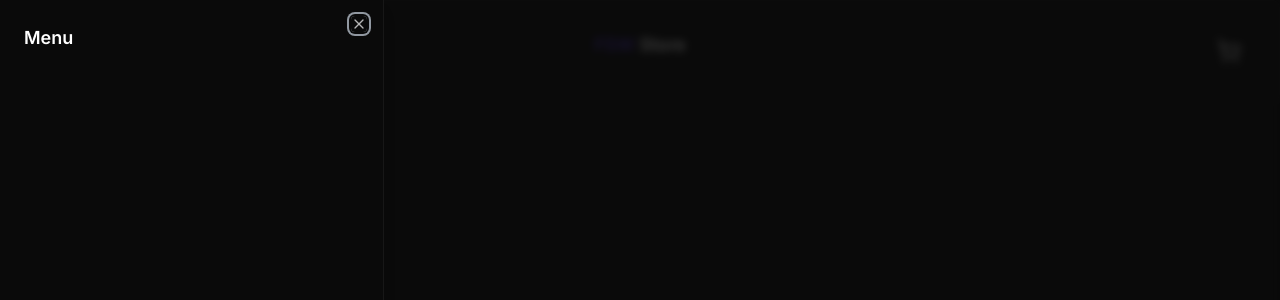
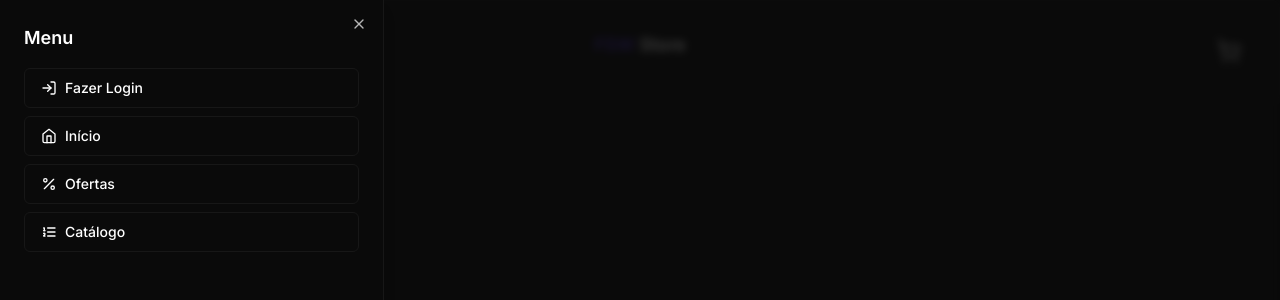
Before and after one commit to matheusdev97/store, a Next.js app: page / in a window 1280 px wide. Both pictures are taken after a click on the button 51 px from the left and 51 px from the top of the page. Shown: the top 300 px of the page. Built offline with nearby package versions, Linux system fonts and the light colour scheme; no server answers.

Commit message:
feat: add auth handler to header

```diff
--- a/package.json
+++ b/package.json
@@ -11,7 +11,9 @@
   "dependencies": {
     "@auth/prisma-adapter": "^1.0.4",
     "@prisma/client": "^5.4.2",
+    "@radix-ui/react-avatar": "^1.0.4",
     "@radix-ui/react-dialog": "^1.0.5",
+    "@radix-ui/react-separator": "^1.0.3",
     "@radix-ui/react-slot": "^1.0.2",
     "class-variance-authority": "^0.7.0",
     "clsx": "^2.0.0",
--- a/src/app/layout.tsx
+++ b/src/app/layout.tsx
@@ -1,22 +1,29 @@
-import type { Metadata } from 'next'
-import { Inter } from 'next/font/google'
-import './globals.css'
+import type { Metadata } from "next";
+import { Inter } from "next/font/google";
+import "./globals.css";
+import Header from "@/components/ui/header";
+import { AuthProvider } from "@/providers/auth";
 
-const inter = Inter({ subsets: ['latin'] })
+const inter = Inter({ subsets: ["latin"] });
 
 export const metadata: Metadata = {
-  title: 'Create Next App',
-  description: 'Generated by create next app',
-}
+  title: "Create Next App",
+  description: "Generated by create next app",
+};
 
 export default function RootLayout({
   children,
 }: {
-  children: React.ReactNode
+  children: React.ReactNode;
 }) {
   return (
     <html lang="en">
-      <body className={inter.className}>{children}</body>
+      <body className={inter.className}>
+        <AuthProvider>
+          <Header />
+          {children}
+        </AuthProvider>
+      </body>
     </html>
-  )
+  );
 }
--- a/src/app/page.tsx
+++ b/src/app/page.tsx
@@ -1,7 +1,6 @@
-import Header from "@/components/ui/header";
 
 export default function Home() {
   return (
-    <Header />
+    <div>Home</div>
   )
   }
--- /dev/null
+++ b/src/components/ui/avatar.tsx
@@ -0,0 +1,50 @@
+"use client"
+
+import * as React from "react"
+import * as AvatarPrimitive from "@radix-ui/react-avatar"
+
+import { cn } from "@/lib/utils"
+
+const Avatar = React.forwardRef<
+  React.ElementRef<typeof AvatarPrimitive.Root>,
+  React.ComponentPropsWithoutRef<typeof AvatarPrimitive.Root>
+>(({ className, ...props }, ref) => (
+  <AvatarPrimitive.Root
+    ref={ref}
+    className={cn(
+      "relative flex h-10 w-10 shrink-0 overflow-hidden rounded-full",
+      className
+    )}
+    {...props}
+  />
+))
+Avatar.displayName = AvatarPrimitive.Root.displayName
+
+const AvatarImage = React.forwardRef<
+  React.ElementRef<typeof AvatarPrimitive.Image>,
+  React.ComponentPropsWithoutRef<typeof AvatarPrimitive.Image>
+>(({ className, ...props }, ref) => (
+  <AvatarPrimitive.Image
+    ref={ref}
+    className={cn("aspect-square h-full w-full", className)}
+    {...props}
+  />
+))
+AvatarImage.displayName = AvatarPrimitive.Image.displayName
+
+const AvatarFallback = React.forwardRef<
+  React.ElementRef<typeof AvatarPrimitive.Fallback>,
+  React.ComponentPropsWithoutRef<typeof AvatarPrimitive.Fallback>
+>(({ className, ...props }, ref) => (
+  <AvatarPrimitive.Fallback
+    ref={ref}
+    className={cn(
+      "flex h-full w-full items-center justify-center rounded-full bg-muted",
+      className
+    )}
+    {...props}
+  />
+))
+AvatarFallback.displayName = AvatarPrimitive.Fallback.displayName
+
+export { Avatar, AvatarImage, AvatarFallback }
--- a/src/components/ui/header.tsx
+++ b/src/components/ui/header.tsx
@@ -1,9 +1,37 @@
-import { MenuIcon, ShoppingCartIcon } from "lucide-react";
+"use client";
+
+import {
+  HomeIcon,
+  ListOrderedIcon,
+  LogInIcon,
+  LogOutIcon,
+  MenuIcon,
+  PercentIcon,
+  ShoppingCartIcon,
+} from "lucide-react";
 import { Button } from "./button";
 import { Card } from "./card";
-import { Sheet, SheetContent, SheetHeader, SheetTrigger } from "./sheet";
+import {
+  Sheet,
+  SheetClose,
+  SheetContent,
+  SheetHeader,
+  SheetTrigger,
+} from "./sheet";
+import Link from "next/link";
+import { signIn, signOut, useSession } from "next-auth/react";
+import { Avatar, AvatarFallback, AvatarImage } from "@radix-ui/react-avatar";
+import { Separator } from "./separator";
 
 const Header = () => {
+  const { status, data } = useSession();
+  const handleLoginClick = async () => {
+    await signIn();
+  };
+  const handleLogoutClick = async () => {
+    await signOut();
+  };
+
   return (
     <Card className="flex justify-between p-[1.875rem]">
       <Sheet>
@@ -17,6 +45,72 @@
           <SheetHeader className="text-left text-lg font-semibold">
             Menu
           </SheetHeader>
+
+          {status === "authenticated" && data?.user && (
+            <div className="flex flex-col">
+              <div className="flex items-center gap-2 py-4">
+                <Avatar>
+                  <AvatarFallback>
+                    {data.user.name?.[0].toUpperCase()}
+                  </AvatarFallback>
+
+                  {data.user.image && <AvatarImage src={data.user.image} />}
+                </Avatar>
+
+                <div className="flex flex-col">
+                  <p className="font-medium">{data.user.name}</p>
+                  <p className="text-sm opacity-75">Boas compras!</p>
+                </div>
+              </div>
+
+              <Separator />
+            </div>
+          )}
+          <div className="mt-4 flex flex-col gap-2">
+            {status === "unauthenticated" && (
+              <Button
+                onClick={handleLoginClick}
+                variant="outline"
+                className="w-full justify-start gap-2"
+              >
+                <LogInIcon size={16} />
+                Fazer Login
+              </Button>
+            )}
+
+            {status === "authenticated" && (
+              <Button
+                onClick={handleLogoutClick}
+                variant="outline"
+                className="w-full justify-start gap-2"
+              >
+                <LogOutIcon size={16} />
+                Fazer Logout
+              </Button>
+            )}
+
+            <Button variant="outline" className="w-full justify-start gap-2">
+              <HomeIcon size={16} />
+              Início
+            </Button>
+
+            <Button variant="outline" className="w-full justify-start gap-2">
+              <PercentIcon size={16} />
+              Ofertas
+            </Button>
+
+            <SheetClose asChild>
+              <Link href="/catalog">
+                <Button
+                  variant="outline"
+                  className="w-full justify-start gap-2"
+                >
+                  <ListOrderedIcon size={16} />
+                  Catálogo
+                </Button>
+              </Link>
+            </SheetClose>
+          </div>
         </SheetContent>
       </Sheet>
 
--- /dev/null
+++ b/src/components/ui/separator.tsx
@@ -0,0 +1,31 @@
+"use client"
+
+import * as React from "react"
+import * as SeparatorPrimitive from "@radix-ui/react-separator"
+
+import { cn } from "@/lib/utils"
+
+const Separator = React.forwardRef<
+  React.ElementRef<typeof SeparatorPrimitive.Root>,
+  React.ComponentPropsWithoutRef<typeof SeparatorPrimitive.Root>
+>(
+  (
+    { className, orientation = "horizontal", decorative = true, ...props },
+    ref
+  ) => (
+    <SeparatorPrimitive.Root
+      ref={ref}
+      decorative={decorative}
+      orientation={orientation}
+      className={cn(
+        "shrink-0 bg-border",
+        orientation === "horizontal" ? "h-[1px] w-full" : "h-full w-[1px]",
+        className
+      )}
+      {...props}
+    />
+  )
+)
+Separator.displayName = SeparatorPrimitive.Root.displayName
+
+export { Separator }
--- /dev/null
+++ b/src/providers/auth.tsx
@@ -0,0 +1,7 @@
+"use client";
+
+import { SessionProvider, SessionProviderProps } from "next-auth/react";
+
+export const AuthProvider = ({ children }: SessionProviderProps) => {
+  return <SessionProvider>{children}</SessionProvider>;
+};
```
Also changed, not shown: 1 other file (tests, documents, lock files or other folders).
